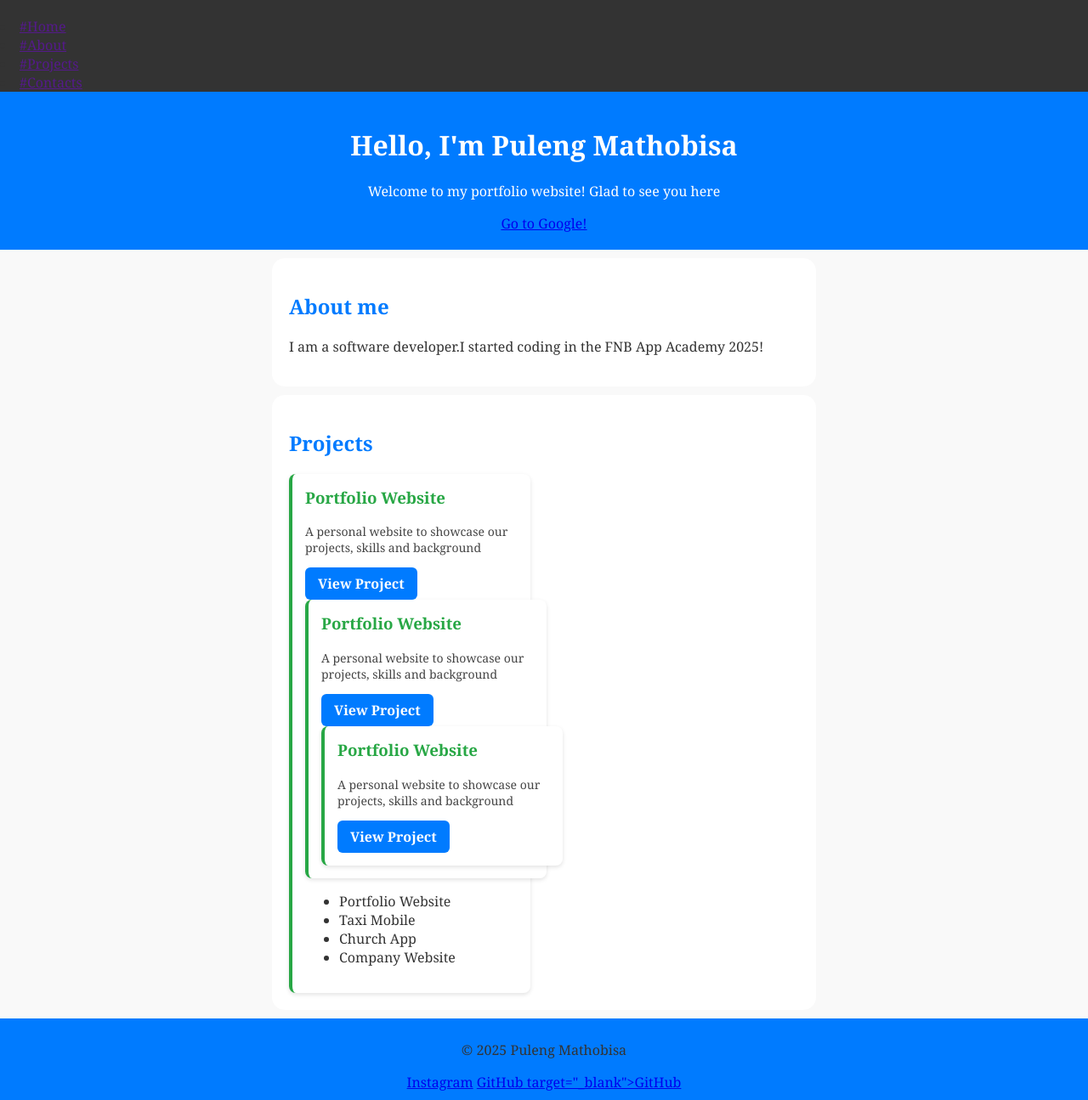
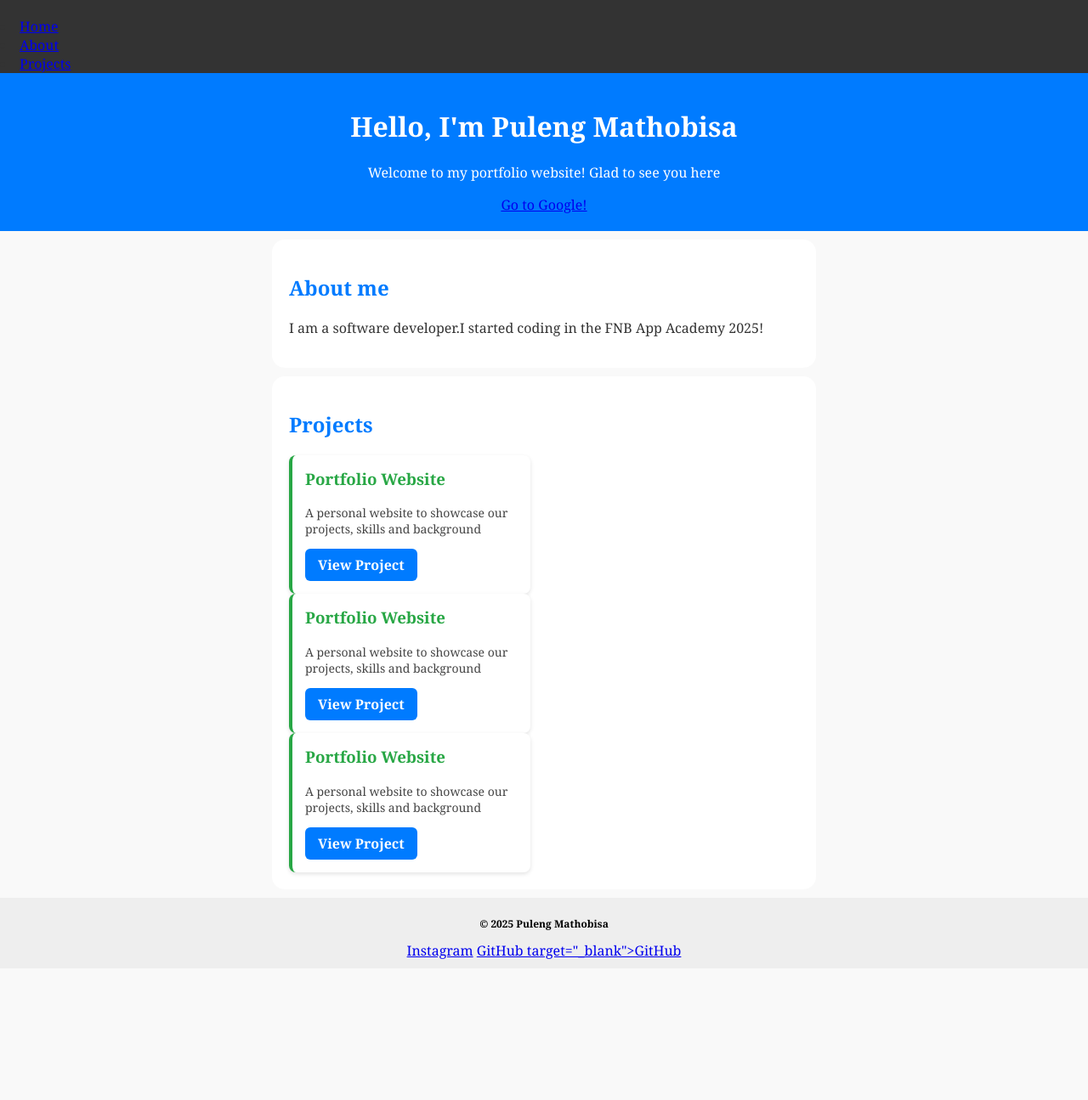
Before and after one commit to pulengchaka/portforlio-website, a plain HTML site: page index.html in a window 1280 px wide. Shown: the whole page at 85% size. After the commit the page ends 1140 px from the top, so only its background shows below. Drawn offline with Linux system fonts and the light colour scheme.

Commit message:
Updated portfolio-website projects

```diff
--- a/index.html
+++ b/index.html
@@ -8,15 +8,14 @@
     </head>
 
     <body>
-
         <nav>
                 <ul class="navbar"></ul>
-            <li><a href="">#Home</a></li>
-            <li><a href="">#About</a></li>
-            <li><a href="">#Projects</a></li>
-            <li><a href="">#Contacts</a></li>
+                <li><a href="#">Home</a></li>
+                <li><a href="#">About</a></li>
+                <li><a href="#">Projects</a></li>
             </ul>
         </nav>
+
    <header id="top">
     <h1>Hello, I'm Puleng Mathobisa</h1>
         <p>Welcome to my portfolio website! Glad to see you here</p>
@@ -37,29 +36,24 @@
             <h3>Portfolio Website</h3>
             <p>A personal website to showcase our
                 projects, skills and background</p>
-                <a href="https://fantastic-pastelito-f001eb.netlify.app" tagert=_blank>
+                <a href="https://fantastic-pastelito-f001eb.netlify.app" tagert="_blank">
                     View Project</a>
+            </div>
 
                 <div class="project-card" id="contact">
             <h3>Portfolio Website</h3>
             <p>A personal website to showcase our
                 projects, skills and background</p>
                 <a href="#">View Project</a>
+                </div>
 
                 <div class="project-card">
             <h3>Portfolio Website</h3>
             <p>A personal website to showcase our
                 projects, skills and background</p>
                 <a href="#">View Project</a>
-
             </div>
         </div>
-        <ul>
-            <li>Portfolio Website</li>
-            <li>Taxi Mobile</li>
-            <li>Church App</li>
-            <li>Company Website</li>
-        </ul>
 
     </section>
 
--- a/style.css
+++ b/style.css
@@ -29,7 +29,8 @@ h2 {
 footer {
     text-align: center;
     padding: 10px;
-    background-color: #007bff;
+    background-color: #eee;
+    color: #ffffff;
 }
 
 .social-links {
@@ -49,10 +50,10 @@ footer {
     color: #000;
 }
 
-.social-links> footer p{
+footer > p {
     color: #000;
     font-weight: bold;
-    font-size: 18px;
+    font-size: 12px;
 }
 
 /* Project list*/
```
Lines whose indentation alone changed are shown as unchanged.
